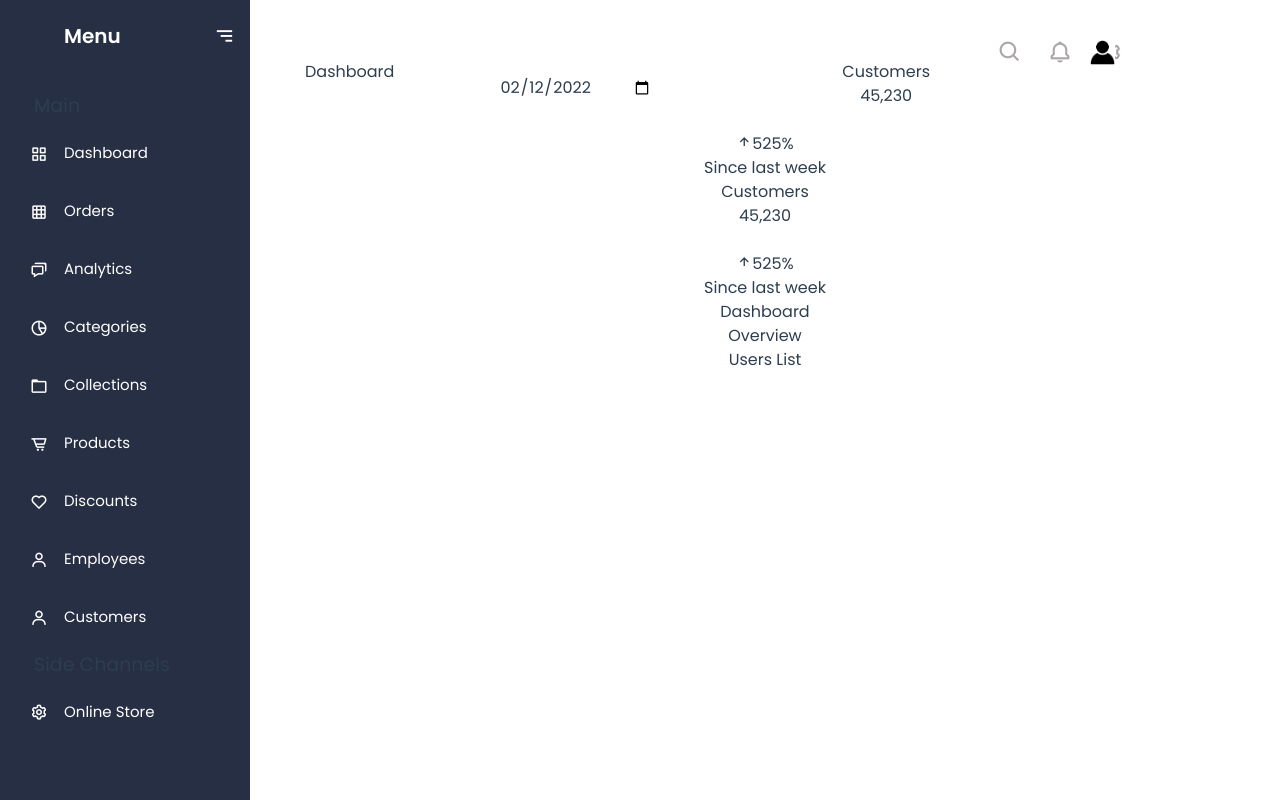
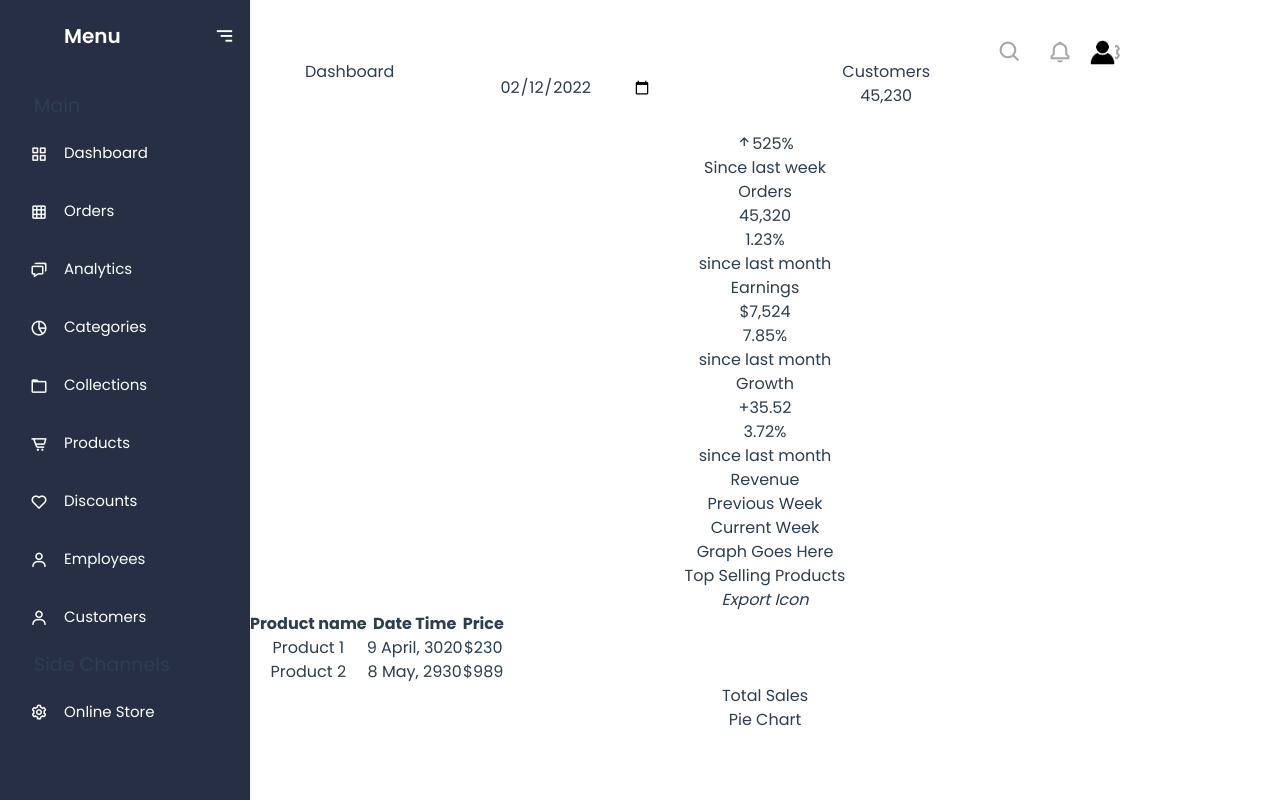
Before and after one commit to Ceasar15/vue-dashboard, a Vue app: page /dashboard in a window 1280 px wide. Built offline with nearby package versions, Linux system fonts and the light colour scheme.

Commit message:
tailwind css stresss

```diff
--- a/src/views/AdminOrders.vue
+++ b/src/views/AdminOrders.vue
@@ -1,19 +1,14 @@
 <template>
-  <div >
-    <div class="error">
-      <div>
-        <h2>Admin Orders</h2>
-        <h3>Admin Order Details, Table</h3>
-        <p>
-          Lorem ipsum dolor sit amet, consectetur adipiscing elit, sed do
-          eiusmod tempor incididunt ut labore et dolore magna aliqua. Ut enim ad
-          minim veniam, quis nostrud exercitation ullamco laboris nisi ut
-          aliquip ex ea commodo consequat. Duis aute irure dolor in
-          reprehenderit in voluptate velit esse cillum dolore eu fugiat nulla
-          pariatur. Excepteur sint occaecat cupidatat non proident, sunt in
-          culpa qui officia deserunt mollit anim id est laborum.
-        </p>
-      </div>
+  <div>
+    <div class="flex flex-wrap -mx-1 overflow-hidden">
+      <div class="my-1 px-1 w-1/6 overflow-hidden">Column Content</div>
+
+      <div class="my-1 px-1 w-1/6 overflow-hidden">Column Content</div>
+    </div>
+    <div class="flex flex-wrap -mx-1 overflow-hidden">
+      <div class="my-1 px-1 w-1/6 overflow-hidden">Column Content</div>
+
+      <div class="my-1 px-1 w-1/6 overflow-hidden">Column Content</div>
     </div>
   </div>
 </template>
@@ -22,10 +17,13 @@
 <script>
 export default {
   name: "AdminOrders",
-  data () {
+  data() {
     return {
-      'dd': 'ff'
-    }
-  }
+      dd: "ff",
+    };
+  },
 };
 </script>
+<style scoped>
+
+</style>
--- a/src/views/Dashboard.vue
+++ b/src/views/Dashboard.vue
@@ -1,19 +1,8 @@
 <template>
-  <div
-    class="
-      p-10
-      grid grid-cols-1
-      sm:grid-cols-1
-      md:grid-cols-3
-      lg:grid-cols-3
-      xl:grid-cols-3
-      gap-5
-    "
-  >
+  <div class="p-10">
     <!--Card 1-->
-    <div class="max-w-[25%] mt-[40px] rounded overflow-hidden shadow-lg">
+    <div class="max-w-sm mt-[40px] rounded overflow-hidden shadow-lg">
       <div class="mr-[200px] text-gray-900 mb-2">Customers</div>
-
       <div class="mr-[220px] text-xl text mb-2 text-black-900 font-bold">
         45,230
       </div>
@@ -35,38 +24,64 @@
         Since last week
       </div>
     </div>
-    <div class="max-w-[25%] mt-[40px] rounded overflow-hidden shadow-lg">
-      <div class="mr-[200px] text-gray-900 mb-2">Customers</div>
-
-      <div class="mr-[220px] text-xl text mb-2 text-black-900 font-bold">
-        45,230
+    <div>
+      <!-- Card 2 -->
+      <p>Orders</p>
+      <p>45,320</p>
+      <p>1.23%</p>
+      <p>since last month</p>
     </div>
-      &nbsp;
-      <div
-        class="
-          inline-block
-          text-sm
-          font-semibold
-          text-green-500
-          mb-2
-          mr-[250px]
-        "
-      >
-        <em class="font-bold bx bx-up-arrow-alt"></em>
-        <span>525%</span>
+    <div>
+      <!-- Card 3 -->
+      <p>Earnings</p>
+      <p>$7,524</p>
+      <p>7.85%</p>
+      <p>since last month</p>
     </div>
-      <div class="mr-[190px] text-sm font-light-500 text-gray-700 mb-2">
-        Since last week
-      </div>
+    <div>
+      <!-- Card 4 -->
+      <p>Growth</p>
+      <p>+35.52</p>
+      <p>3.72%</p>
+      <p>since last month</p>
     </div>
   </div>
 
 <div>
-    <span>Dashboard</span>
-    <h3>Overview</h3>
+    <p>Revenue</p>
+    <p>Previous Week</p>
+    <p>Current Week</p>
+    <p>Graph Goes Here</p>
+
 </div>
 <div>
-    <h3>Users List</h3>
+    <p>Top Selling Products</p>
+    <em>Export Icon</em>
+    <table class="table">
+        <thead>
+            <tr>
+                <th>Product name</th>
+                <th>Date Time</th>
+                <th>Price</th>
+            </tr>
+        </thead>
+        <tbody>
+            <tr>
+                <td scope="row">Product 1</td>
+                <td>9 April, 3020</td>
+                <td>$230</td>
+            </tr>
+            <tr>
+                <td scope="row">Product 2</td>
+                <td>8 May, 2930</td>
+                <td>$989</td>
+            </tr>
+        </tbody>
+    </table>
+</div>
+<div>
+    <p>Total Sales</p>
+    <p>Pie Chart</p>
 </div>
 </template>
 
```
Lines whose indentation alone changed are shown as unchanged.
